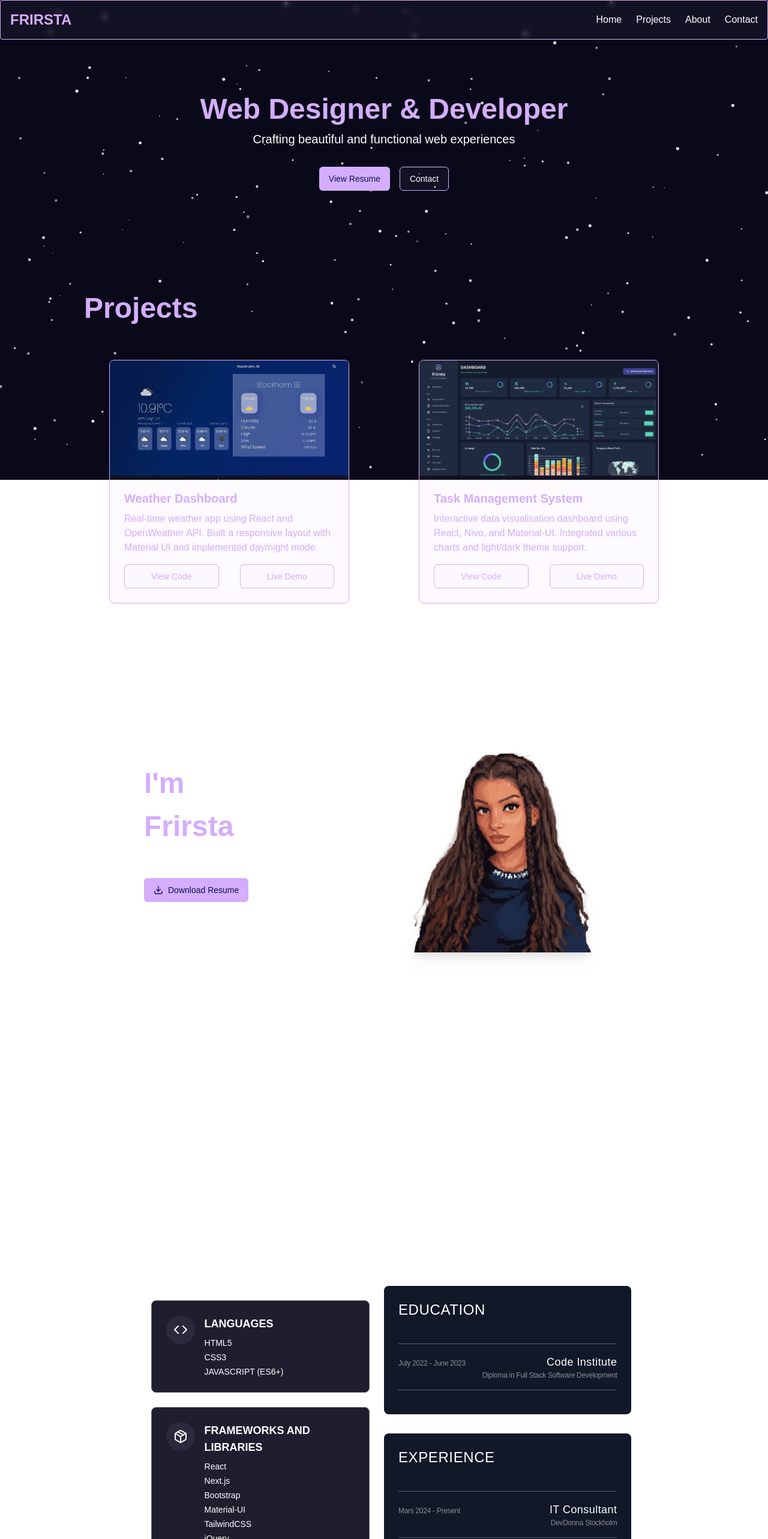
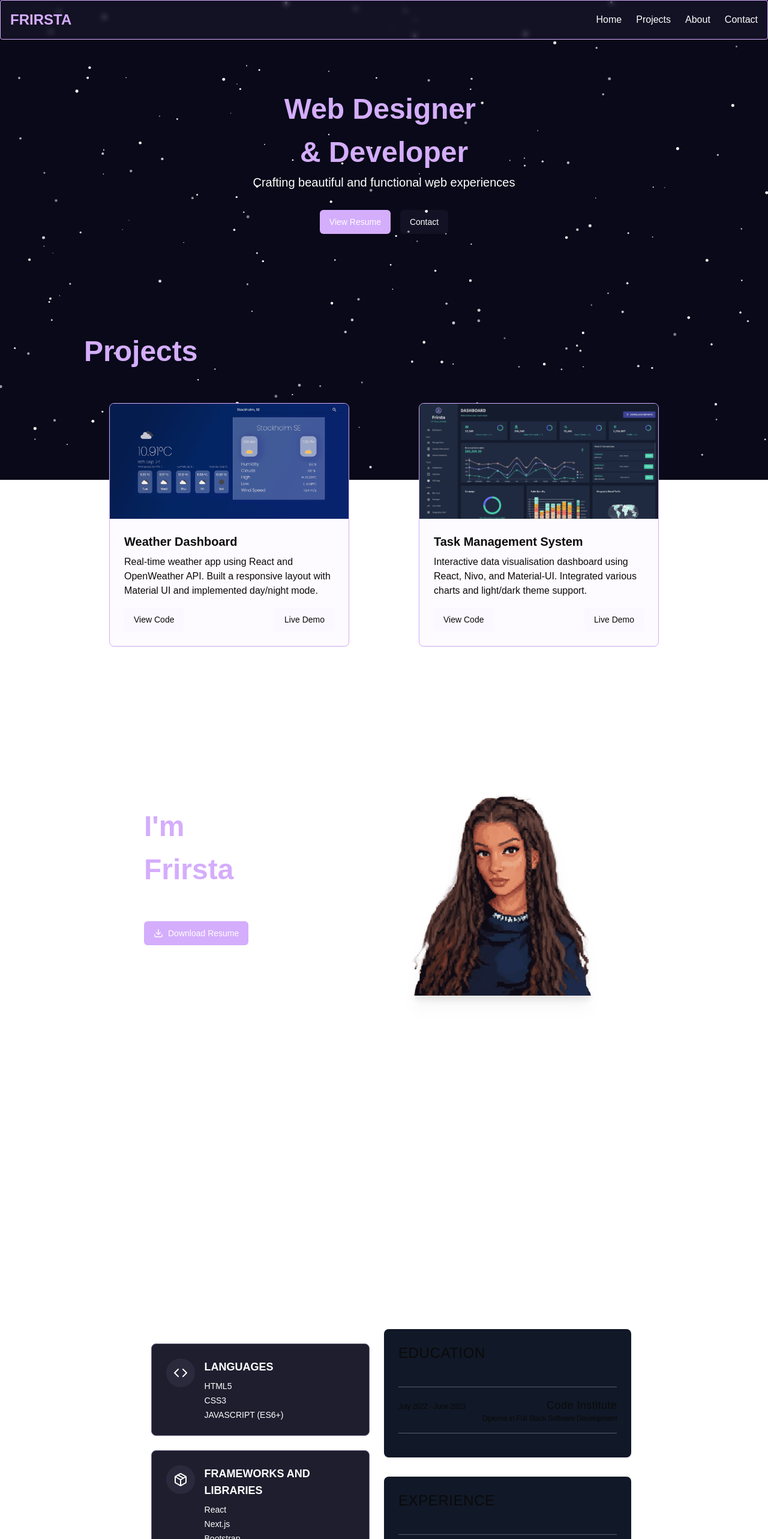
Before and after one commit to frirsta/portfoliobyfrirsta, a Next.js app: page / in a window 1280 px wide. Shown: the top 2566 px of the page at 60% size. Built offline with nearby package versions, Linux system fonts and the light colour scheme; a web font is replaced by a local one.

Commit message:
Move text color and button style classnames to global.css for cleaner code

```diff
--- a/src/components/Contact.jsx
+++ b/src/components/Contact.jsx
@@ -49,7 +49,7 @@ const Contact = () => {
                 type="text"
                 name="name"
                 id="name"
-                className="px-4 bg-[#D4ADFC]/5 rounded-sm border border-[#D4ADFC] block w-full py-2 text-white placeholder:text-gray-400 sm:text-sm"
+                className="px-4 bg-[#D4ADFC]/5 rounded-sm border border-[#D4ADFC] block w-full py-2  placeholder:text-gray-400 sm:text-sm"
                 placeholder="Your Name"
                 required
               />
@@ -62,7 +62,7 @@ const Contact = () => {
                 type="email"
                 name="email"
                 id="email"
-                className="px-4 bg-[#D4ADFC]/5 rounded-sm border border-[#D4ADFC] block w-full py-2 text-white placeholder:text-gray-400 sm:text-sm"
+                className="px-4 bg-[#D4ADFC]/5 rounded-sm border border-[#D4ADFC] block w-full py-2  placeholder:text-gray-400 sm:text-sm"
                 placeholder="your@email.com"
                 required
               />
@@ -78,16 +78,13 @@ const Contact = () => {
                 name="message"
                 id="message"
                 rows="4"
-                className="px-4 bg-[#D4ADFC]/5 rounded-sm border border-[#D4ADFC] block w-full py-2 text-white placeholder:text-gray-400 sm:text-sm"
+                className="px-4 bg-[#D4ADFC]/5 rounded-sm border border-[#D4ADFC] block w-full py-2  placeholder:text-gray-400 sm:text-sm"
                 placeholder="Your message here..."
                 required
               ></textarea>
             </div>
             <HoverScale>
-              <Button
-                type="submit"
-                className="w-full bg-[#D4ADFC] text-gray-900 hover:bg-[#D4ADFC]/90"
-              >
+              <Button type="submit" variant="secondary" className="w-full">
                 SEND MESSAGE
               </Button>
             </HoverScale>
--- a/src/components/EducationExperience.jsx
+++ b/src/components/EducationExperience.jsx
@@ -23,7 +23,7 @@ const experienceData = [
 ];
 
 const Section = ({ title, items, renderItem }) => (
-  <Card className="bg-gray-900 text-white mb-8 border-none">
+  <Card className="bg-gray-900  mb-8 border-none">
     <CardHeader>
       <CardTitle className="text-2xl font-extralight tracking-wide">
         {title}
@@ -50,14 +50,12 @@ const EducationExperience = () => {
           items={educationData}
           renderItem={(item) => (
             <div className="flex justify-between items-baseline">
-              <div className="text-white/50 text-xs tracking-tight">
-                {item.period}
-              </div>
+              <div className=" text-xs tracking-tight">{item.period}</div>
               <div className="text-right">
                 <div className="text-lg font-normal tracking-wide">
                   {item.institution}
                 </div>
-                <div className="text-white/50 text-xs tracking-tight w-full">
+                <div className=" text-xs tracking-tight w-full">
                   {item.degree}
                 </div>
               </div>
@@ -71,16 +69,12 @@ const EducationExperience = () => {
           items={experienceData}
           renderItem={(item) => (
             <div className="flex justify-between items-baseline">
-              <div className="text-white/50 text-xs tracking-tight">
-                {item.period}
-              </div>
+              <div className=" text-xs tracking-tight">{item.period}</div>
               <div className="text-right">
                 <div className="text-lg font-normal tracking-wide">
                   {item.position}
                 </div>
-                <div className="text-white/50 text-xs tracking-tight">
-                  {item.company}
-                </div>
+                <div className=" text-xs tracking-tight">{item.company}</div>
               </div>
             </div>
           )}
--- a/src/components/Footer.jsx
+++ b/src/components/Footer.jsx
@@ -4,9 +4,7 @@ const Footer = () => {
   return (
     <footer className="bg-gray-900 py-6 text-center">
       <FadeIn>
-        <p className="text-gray-400">
-          &copy; FRIRSTA {new Date().getFullYear()}. All rights reserved.
-        </p>
+        <p>&copy; FRIRSTA {new Date().getFullYear()}. All rights reserved.</p>
       </FadeIn>
     </footer>
   );
--- a/src/components/Home.jsx
+++ b/src/components/Home.jsx
@@ -6,7 +6,8 @@ const Home = () => {
   return (
     <section id="home" className="relative overflow-hidden">
       <div className="container text-center relative z-10">
-        <AnimatedText text="Web Designer & Developer" />
+        <AnimatedText text="Web Designer " />
+        <AnimatedText text="& Developer" />
         <FadeIn delay={0.5}>
           <p className="mb-8 text-xl">
             Crafting beautiful and functional web experiences
@@ -15,20 +16,12 @@ const Home = () => {
         <FadeIn delay={0.7}>
           <div className="space-x-4 flex justify-center">
             <HoverScale>
-              <Button
-                asChild
-                variant="secondary"
-                className="bg-[#D4ADFC] border-[#D4ADFC] hover:bg-[#D4ADFC]/5 hover text-[#0C134F]"
-              >
+              <Button asChild variant="secondary">
                 <a href="#resume">View Resume</a>
               </Button>
             </HoverScale>
             <HoverScale>
-              <Button
-                asChild
-                variant="outline"
-                className="bg-[#D4ADFC]/5 border-[#D4ADFC] hover:bg-[#D4ADFC]/90 hover:text-[#0C134F]"
-              >
+              <Button asChild variant="outline">
                 <a href="#contact">Contact</a>
               </Button>
             </HoverScale>
--- a/src/components/Projects.jsx
+++ b/src/components/Projects.jsx
@@ -39,25 +39,15 @@ const ProjectCard = ({ project }) => (
           className="w-full h-48 object-cover"
         />
         <div className="p-6">
-          <h3 className="mb-2 text-xl font-semibold text-[#D4ADFC]">
-            {project.title}
-          </h3>
-          <p className="mb-4 text-[#D4ADFC]">{project.description}</p>
+          <h3 className="mb-2 text-xl font-semibold">{project.title}</h3>
+          <p className="mb-4">{project.description}</p>
           <div className="flex justify-between">
-            <Button
-              asChild
-              variant="outline"
-              className="w-[45%] bg-[#d4adfc]/5 border-[#d4adfc] text-[#D4ADFC] hover:bg-[#D4ADFC]/90 hover:text-[#0C134F]"
-            >
+            <Button asChild variant="outline">
               <Link href={project.github} target="_blank">
                 View Code
               </Link>
             </Button>
-            <Button
-              asChild
-              variant="outline"
-              className="w-[45%] bg-[#d4adfc]/5 border-[#d4adfc] text-[#D4ADFC] hover:bg-[#D4ADFC]/90 hover:text-[#0C134F]"
-            >
+            <Button asChild variant="outline">
               <Link href={project.demo} target="_blank">
                 Live Demo
               </Link>
--- a/src/components/ResumeDownloadButton.jsx
+++ b/src/components/ResumeDownloadButton.jsx
@@ -16,10 +16,7 @@ const ResumeDownloadButton = () => {
 
   return (
     <HoverScale>
-      <Button
-        onClick={handleDownload}
-        className="bg-[#D4ADFC] text-[#0C134F] hover:bg-[#D4ADFC]/90 transition-colors"
-      >
+      <Button variant="secondary" onClick={handleDownload}>
         <Download className="mr-2 h-4 w-4" /> Download Resume
       </Button>
     </HoverScale>
--- a/src/components/SkillGrid.jsx
+++ b/src/components/SkillGrid.jsx
@@ -56,7 +56,7 @@ export default function SkillGrid() {
               </div>
             </div>
             <div className="flex-grow">
-              <h3 className=" text-lg font-semibold mb-2">{skill.name}</h3>
+              <h3 className="text-lg font-semibold mb-2">{skill.name}</h3>
               <ul className="space-y-1">
                 {skill.skills.map((item) => (
                   <li key={item} className="text-sm">
--- a/src/components/ui/button.jsx
+++ b/src/components/ui/button.jsx
@@ -1,24 +1,22 @@
-import * as React from "react"
-import { Slot } from "@radix-ui/react-slot"
+import * as React from "react";
+import { Slot } from "@radix-ui/react-slot";
 import { cva } from "class-variance-authority";
 
-import { cn } from "@/lib/utils"
+import { cn } from "@/lib/utils";
 
 const buttonVariants = cva(
   "inline-flex items-center justify-center whitespace-nowrap rounded-md text-sm font-medium ring-offset-background transition-colors focus-visible:outline-none focus-visible:ring-2 focus-visible:ring-ring focus-visible:ring-offset-2 disabled:pointer-events-none disabled:opacity-50",
   {
     variants: {
       variant: {
-        default: "bg-primary text-primary-foreground hover:bg-primary/90",
-        destructive:
-          "bg-destructive text-destructive-foreground hover:bg-destructive/90",
-        outline:
-          "border border-input bg-background hover:bg-accent hover:text-accent-foreground",
-        secondary:
-          "bg-secondary text-secondary-foreground hover:bg-secondary/80",
+        default: "bg-primary hover:bg-primary/90",
+        destructive: "bg-destructive hover:bg-destructive/90",
+        outline: "bg-[#d4adfc]/5 hover:bg-[#D4ADFC]/90",
+        secondary: "bg-[#D4ADFC] hover:bg-[#D4ADFC]/80",
         ghost: "hover:bg-accent hover:text-accent-foreground",
-        link: "text-primary underline-offset-4 hover:underline",
+        link: "underline-offset-4 hover:underline",
       },
+
       size: {
         default: "h-10 px-4 py-2",
         sm: "h-9 rounded-md px-3",
@@ -31,17 +29,20 @@ const buttonVariants = cva(
       size: "default",
     },
   }
-)
+);
 
-const Button = React.forwardRef(({ className, variant, size, asChild = false, ...props }, ref) => {
-  const Comp = asChild ? Slot : "button"
-  return (
-    (<Comp
-      className={cn(buttonVariants({ variant, size, className }))}
-      ref={ref}
-      {...props} />)
-  );
-})
-Button.displayName = "Button"
+const Button = React.forwardRef(
+  ({ className, variant, size, asChild = false, ...props }, ref) => {
+    const Comp = asChild ? Slot : "button";
+    return (
+      <Comp
+        className={cn(buttonVariants({ variant, size, className }))}
+        ref={ref}
+        {...props}
+      />
+    );
+  }
+);
+Button.displayName = "Button";
 
-export { Button, buttonVariants }
+export { Button, buttonVariants };
```
